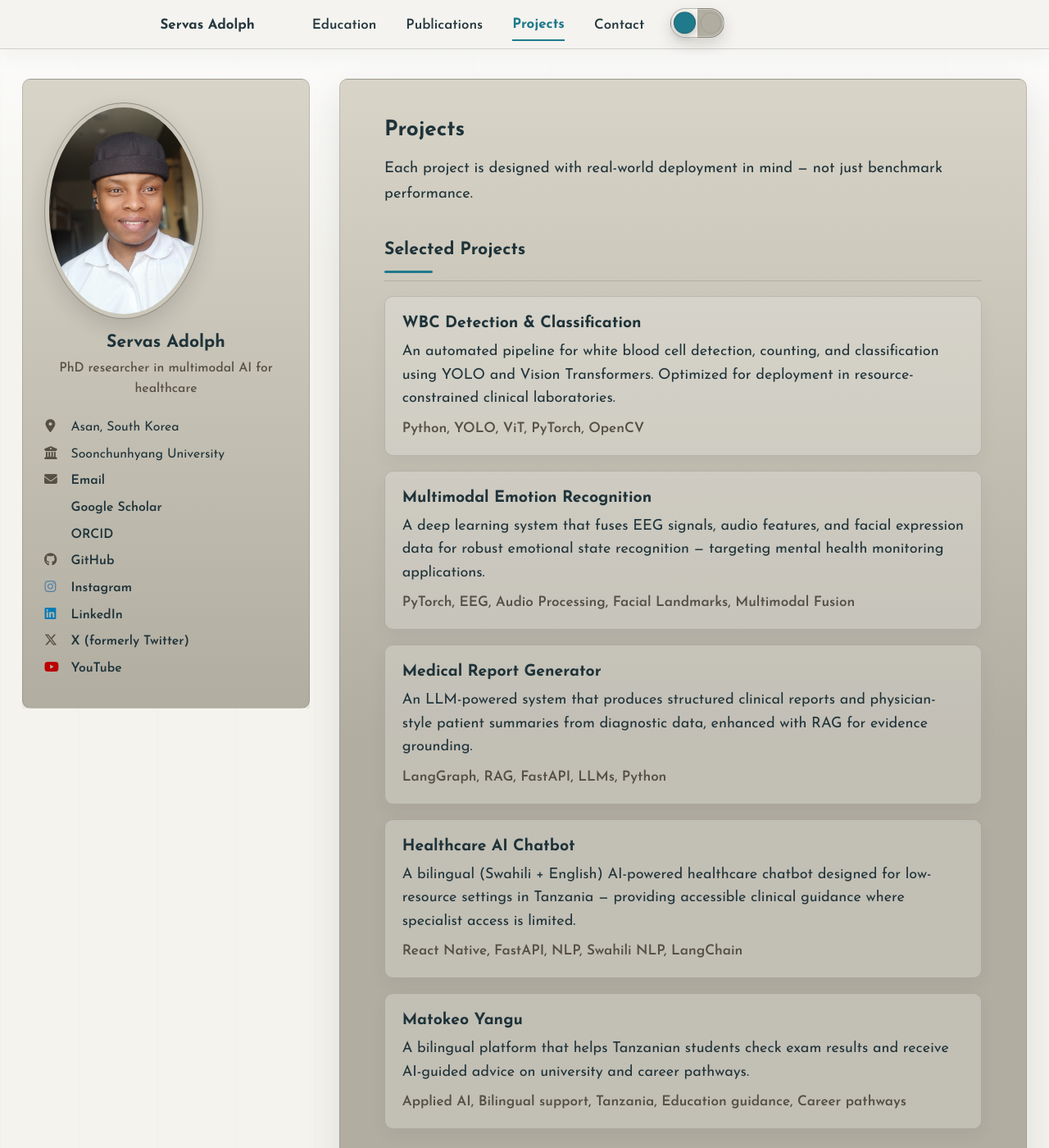
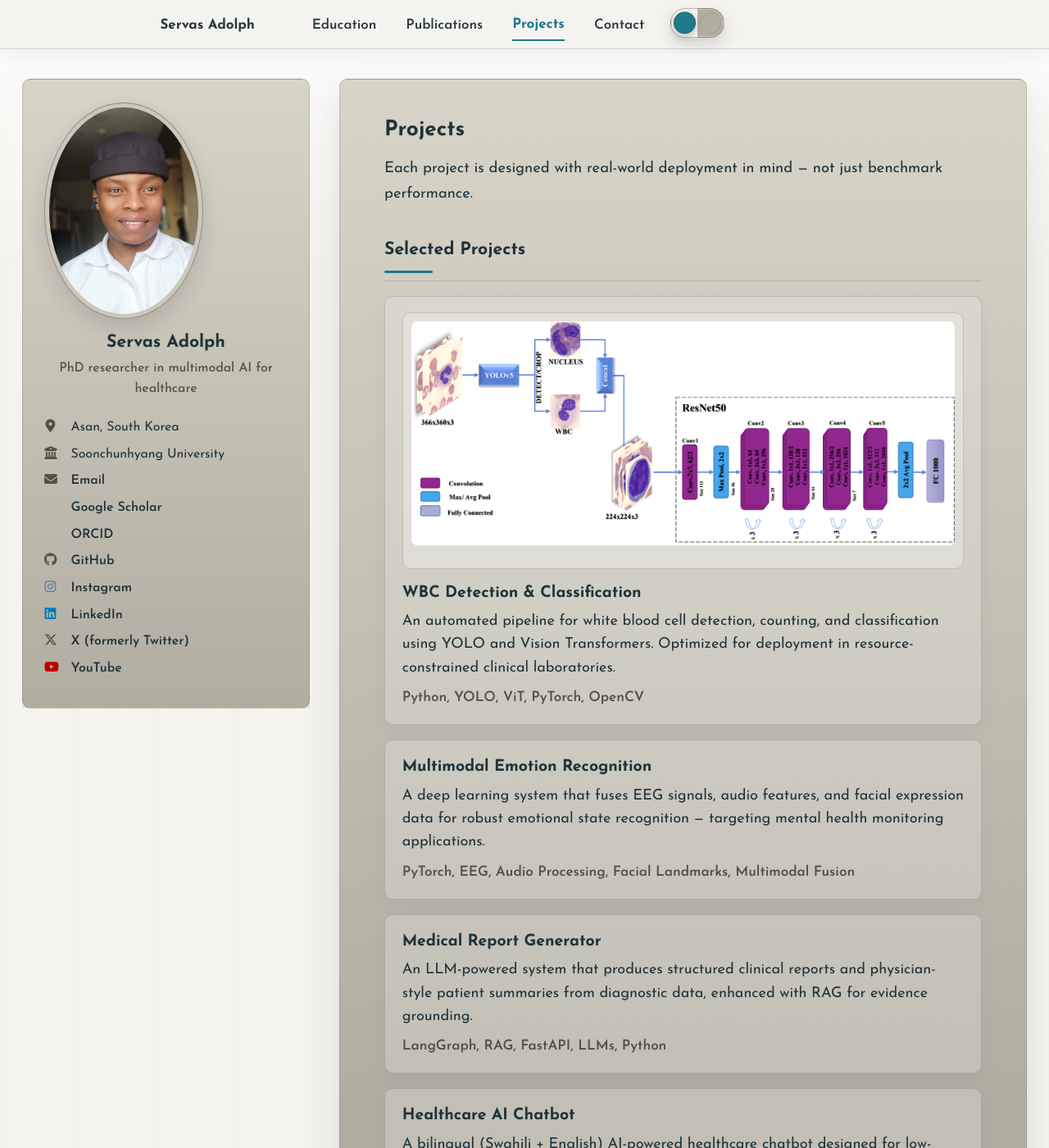
Before and after one commit to servasadolph/servasadolph.github.io, a Jekyll site: the page built from _pages/projects.md, in a window 1280 px wide and 1400 px high. Shown: the whole window at 82% size. Built offline with Jekyll 4.4.1, drawn with Linux system fonts in a browser that asks for light colours; a style sheet for code colours, icons or effects is not loaded; some of the changed text lies outside the part shown.

Commit message:
[codex] Add project images

```diff
--- a/_pages/projects.md
+++ b/_pages/projects.md
@@ -10,6 +10,9 @@ Each project is designed with real-world deployment in mind — not just benchma
 
 <div class="project-list">
   <article class="project-item">
+    <figure class="project-item__media">
+      <img src="/images/WBC%20Detection%20%26%20Classification.png" alt="Architecture diagram for the WBC detection and classification pipeline">
+    </figure>
     <h3>WBC Detection & Classification</h3>
     <p>An automated pipeline for white blood cell detection, counting, and classification using YOLO and Vision Transformers. Optimized for deployment in resource-constrained clinical laboratories.</p>
     <p class="project-item__tags">Python, YOLO, ViT, PyTorch, OpenCV</p>
@@ -34,8 +37,11 @@ Each project is designed with real-world deployment in mind — not just benchma
   </article>
 
   <article class="project-item">
+    <figure class="project-item__media">
+      <img src="/images/matokeo%20yangu.png" alt="System architecture and workflow diagram for Matokeo Yangu">
+    </figure>
     <h3>Matokeo Yangu</h3>
     <p>A bilingual platform that helps Tanzanian students check exam results and receive AI-guided advice on university and career pathways.</p>
-    <p class="project-item__tags">Applied AI, Bilingual support, Tanzania, Education guidance, Career pathways</p>
+    <p class="project-item__tags">FastAPI, React PWA, Supabase/PostgreSQL, Hybrid search, RAG, Bilingual support</p>
   </article>
 </div>
--- a/_sass/layout/_page.scss
+++ b/_sass/layout/_page.scss
@@ -349,6 +349,23 @@
     font-weight: 600;
   }
 
+  .project-item__media {
+    margin: 0 0 0.9rem;
+    padding: 0.55rem;
+    background: rgba(255, 255, 255, 0.28);
+    border: 1px solid var(--global-border-color);
+    border-radius: 10px;
+    overflow: visible;
+
+    img {
+      display: block;
+      width: 100%;
+      max-height: 21rem;
+      object-fit: contain;
+      border-radius: 7px;
+    }
+  }
+
   @media screen and (max-width: 560px) {
     .contact-list__item {
       grid-template-columns: 1fr;
@@ -365,6 +382,14 @@
     .news-item {
       grid-template-columns: 1fr;
       gap: 0.2rem;
+    }
+
+    .project-item__media {
+      padding: 0.4rem;
+
+      img {
+        max-height: 15rem;
+      }
     }
   }
 
```
Also changed, not shown: images/WBC Detection & Classification.png (added), images/matokeo yangu.png (added).
